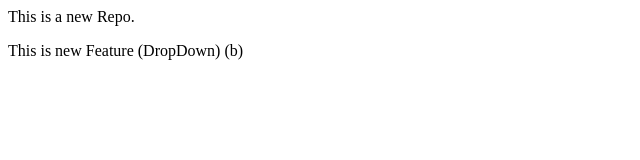
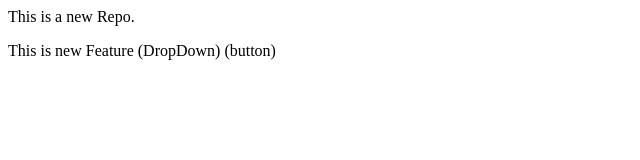
Before and after one commit to arslanali000/LocalRepo, a plain HTML site: page Index.html in a window 1280 px wide. Shown: the full height of the page, 0-640 px from the left. Drawn offline with Linux system fonts and the light colour scheme.

Commit message:
New branch

```diff
--- a/Index.html
+++ b/Index.html
@@ -1,2 +1,2 @@
 <p>This is a new Repo.</p>
-<p>This is new Feature (DropDown) (b)</p>
+<p>This is new Feature (DropDown) (button)</p>
```
